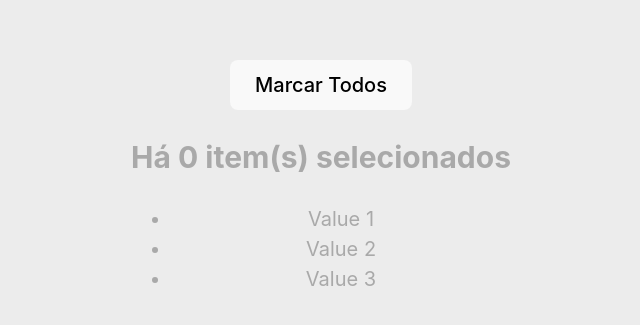
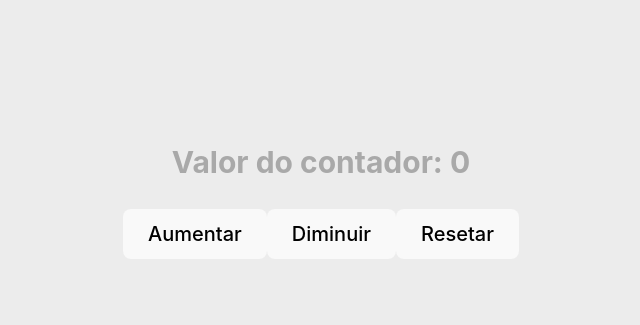
Before and after one commit to MiguelCSVanzela/react-challenges, a React (Vite) app in the folder App/: page / in a window 1280 px wide. Shown: the part 213-538 px from the top of the page, without its empty margins (319-959 px from the left). Built offline with nearby package versions, Linux system fonts and the light colour scheme.

Commit message:
Challenge counter with redux

```diff
--- a/App/src/App.jsx
+++ b/App/src/App.jsx
@@ -1,14 +1,16 @@
 import "./App.css";
-import Greeting from "./components/conditionals/Greeting";
-import MultiSelection from "./components/conditionals/MultiSelection";
-import NestedList from "./components/conditionals/NestedList";
-import Switch from "./components/conditionals/Switch";
-import Ternary from "./components/conditionals/Ternary";
+import Counter from "./components/statemanagement/Counter";
+import { Provider } from "react-redux";
+import store from "./store";
 // import { Outlet } from "react-router-dom";
 // import NavBar from "./components/routing/NavBar";
 
 function App() {
-  return <MultiSelection />;
+  return (
+    <Provider store={store}>
+      <Counter />
+    </Provider>
+  );
 }
 
 export default App;
--- /dev/null
+++ b/App/src/components/statemanagement/Counter.jsx
@@ -0,0 +1,17 @@
+import { useSelector, useDispatch } from "react-redux";
+import { increment, decrement, reset } from "../../context/counterSlice";
+
+const Counter = () => {
+  const count = useSelector((state) => state.counter);
+  const dispatch = useDispatch();
+  return (
+    <>
+      <h2>Valor do contador: {count}</h2>
+      <button onClick={() => dispatch(increment())}>Aumentar</button>
+      <button onClick={() => dispatch(decrement())}>Diminuir</button>
+      <button onClick={() => dispatch(reset())}>Resetar</button>
+    </>
+  );
+};
+
+export default Counter;
--- /dev/null
+++ b/App/src/context/counterSlice.js
@@ -0,0 +1,15 @@
+import { createSlice } from "@reduxjs/toolkit";
+
+const counterSlice = createSlice({
+  name: "counter",
+  initialState: 0,
+  reducers: {
+    increment: (state) => state + 1,
+    decrement: (state) => state - 1,
+    reset: () => 0,
+  },
+});
+
+export const { increment, decrement, reset } = counterSlice.actions;
+
+export default counterSlice.reducer;
--- /dev/null
+++ b/App/src/store.js
@@ -0,0 +1,11 @@
+import { configureStore } from "@reduxjs/toolkit";
+
+import counterReducer from "./context/counterSlice";
+
+const store = configureStore({
+  reducer: {
+    counter: counterReducer,
+  },
+});
+
+export default store;
```
Also changed, not shown: App/package.json (+10 -7 lines), 1 other file (tests, documents, lock files or other folders).
